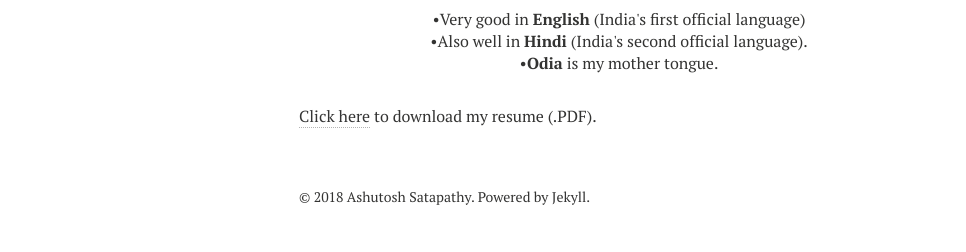
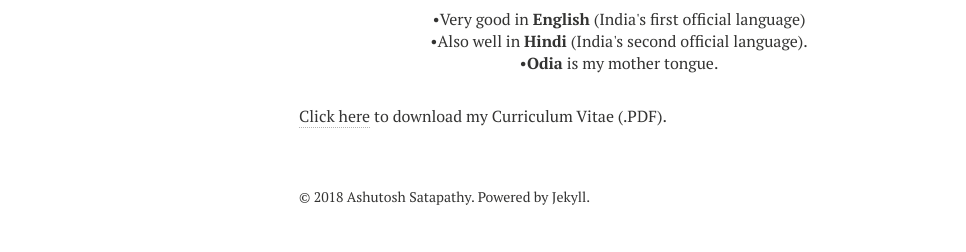
Before and after one commit to ashutoshsatapathy1990/ashutoshsatapathy1990.github.io, a Jekyll site: the page built from cv.md, in a window 1280 px wide. Shown: the part 914-1166 px from the top of the page, without its empty margins (21-987 px from the left). Built offline with Jekyll 4.4.1, drawn with Linux system fonts in a browser that asks for light colours; nearby versions of some CDN libraries.

Commit message:
Update cv.md

```diff
--- a/cv.md
+++ b/cv.md
@@ -7,4 +7,4 @@ modified: 14-01-2018
 comments: false
 ---
 
-[Click here](https://www.dropbox.com/s/hk4bz7swbk4n43i/Resume.pdf?dl=0) to download my resume (.PDF).
+[Click here](https://www.dropbox.com/s/hk4bz7swbk4n43i/Resume.pdf?dl=0) to download my Curriculum Vitae (.PDF).
```
